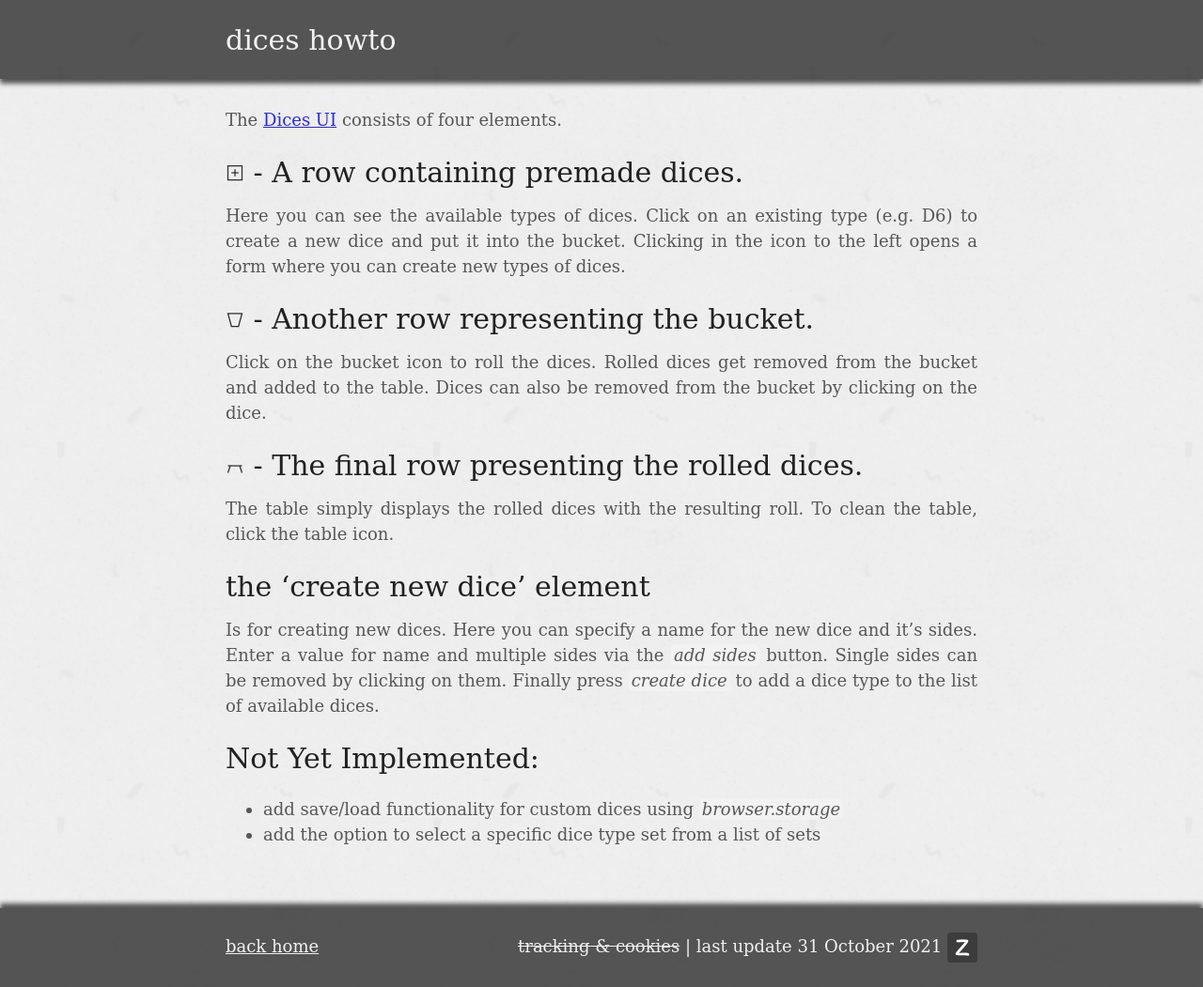
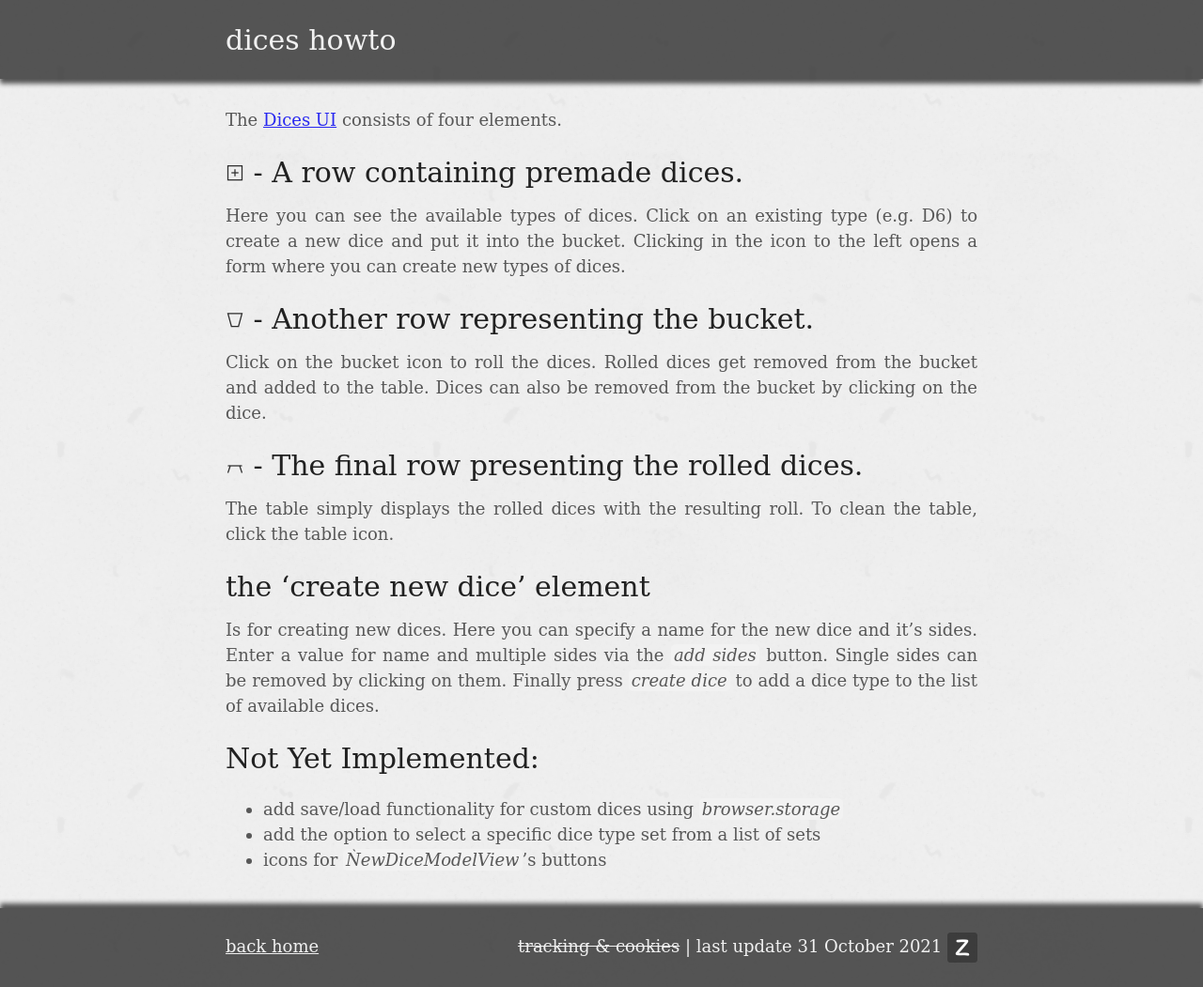
Before and after one commit to ZackDev/zackdev.github.io, a Jekyll site: the page built from _posts/2021-10-28-dices-howto.md, in a window 1280 px wide and 1051 px high. Shown: the whole window at 94% size. Built offline with Jekyll 4.4.1, drawn with Linux system fonts in a browser that asks for light colours.

Commit message:
updates dices NYI section

```diff
--- a/_posts/2021-10-28-dices-howto.md
+++ b/_posts/2021-10-28-dices-howto.md
@@ -22,3 +22,4 @@ Is for creating new dices. Here you can specify a name for the new dice and it's
 # Not Yet Implemented:
 * add save/load functionality for custom dices using `browser.storage`
 * add the option to select a specific dice type set from a list of sets
+* icons for `ǸewDiceModelView`'s buttons
```
